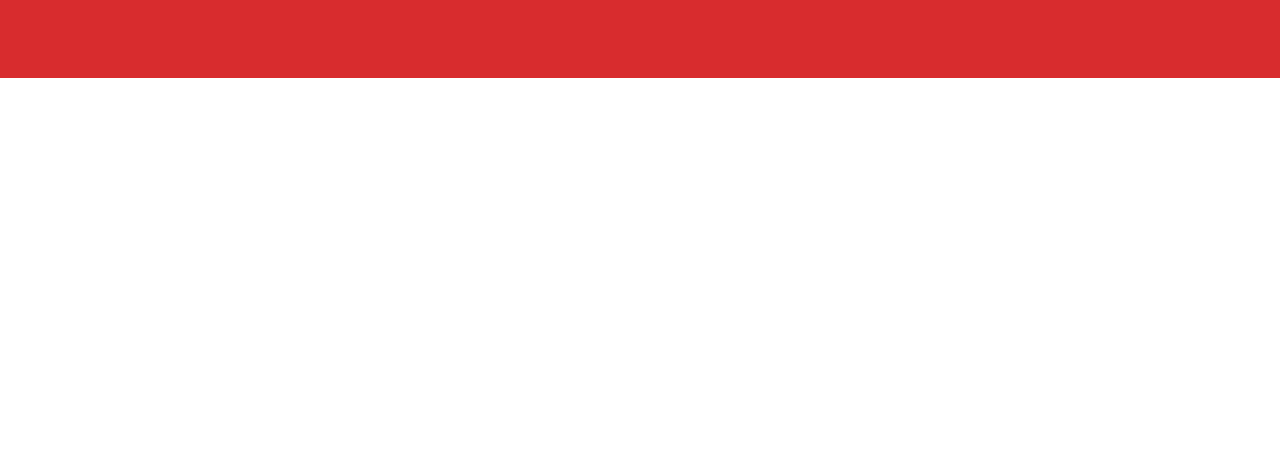
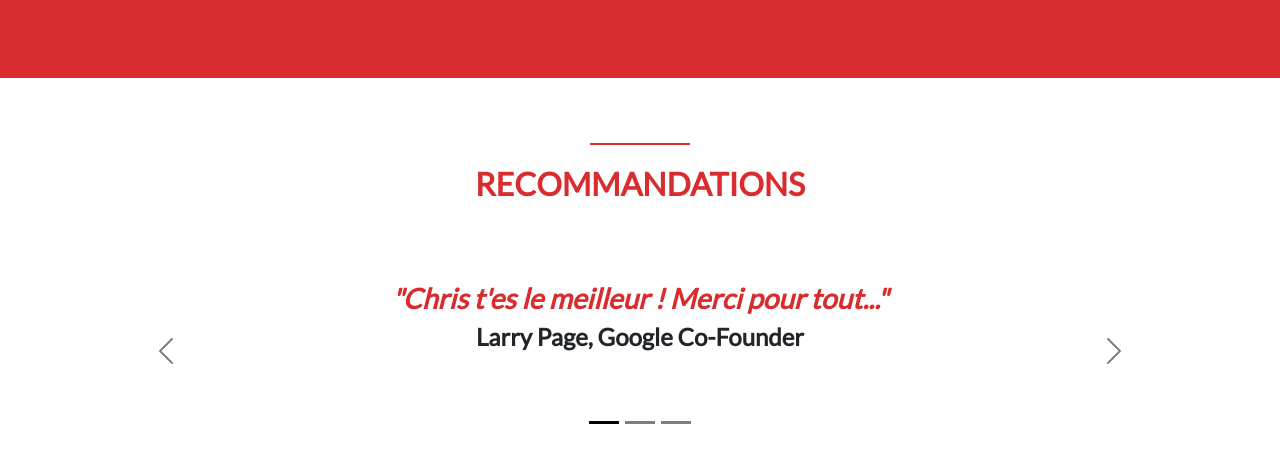
Before and after one commit to chrislaf63/Projet_Bootstrap, a plain HTML site: page index.html in a window 1280 px wide. Shown: the part 3820-4282 px from the top of the page. Before the commit the page ends 3898 px from the top, so only its background shows below. Drawn offline with nearby package versions, Linux system fonts and the light colour scheme.

Commit message:
Ajout des recommandations en caroussel

```diff
--- a/css/style.css
+++ b/css/style.css
@@ -272,3 +272,18 @@ ul {
 #portfolio .col-md-4 {
     margin-bottom: 20px;
 }
+
+/* RECOMMENDATIONS */
+
+#recommendations .heading h2 {
+    color: #d82c2e;
+}
+
+#myCarousel .carousel-item {
+    padding: 30px 30px 90px;
+}
+
+#myCarousel .carousel-item h3 {
+    color: #d82c2e;
+    font-style: italic;
+}
--- a/index.html
+++ b/index.html
@@ -204,5 +204,43 @@
             </div>
         </div>
     </section>
+
+    <section id="recommendations">
+        <div class="container">
+            <div class="divider"></div>
+            <div class="heading">
+                <h2>Recommandations</h2>
+            </div>
+            <div id="myCarousel" class="carousel slide text-center"  data-bs-theme="dark">
+                <div class="carousel-indicators">
+                  <button type="button" data-bs-target="#myCarousel" data-bs-slide-to="0" class="active" aria-current="true" aria-label="Slide 1"></button>
+                  <button type="button" data-bs-target="#myCarousel" data-bs-slide-to="1" aria-label="Slide 2"></button>
+                  <button type="button" data-bs-target="#myCarousel" data-bs-slide-to="2" aria-label="Slide 3"></button>
+                </div>
+                <div class="carousel-inner">
+                    <div class="carousel-item active" data-bs-interval="10000">
+                        <h3>"Chris t'es le meilleur ! Merci pour tout..."</h3>
+                        <h4>Larry Page, Google Co-Founder</h4>
+                    </div>
+                    <div class="carousel-item" data-bs-interval="2000">
+                        <h3>"L'esprit le plus créatif que j'ai vu de toute ma vie..."</h3>
+                        <h4>Jack Dorsey, Twitter Founder and CEO</h4>
+                    </div>
+                    <div class="carousel-item">
+                        <h3>" Merci Chris de m'avoir appris à coder... Tout ça c'est grâce à toi !"</h3>
+                        <h4>Mark Zuckerberg, Facebook Founder and CEO</h4>
+                    </div>
+                </div>
+                <button class="carousel-control-prev" type="button" data-bs-target="#myCarousel" data-bs-slide="prev">
+                  <span class="carousel-control-prev-icon" aria-hidden="true"></span>
+                  <span class="visually-hidden">Previous</span>
+                </button>
+                <button class="carousel-control-next" type="button" data-bs-target="#myCarousel" data-bs-slide="next">
+                  <span class="carousel-control-next-icon" aria-hidden="true"></span>
+                  <span class="visually-hidden">Next</span>
+                </button>
+            </div>
+        </div>
+    </section>
 </body>
 </html>
```
